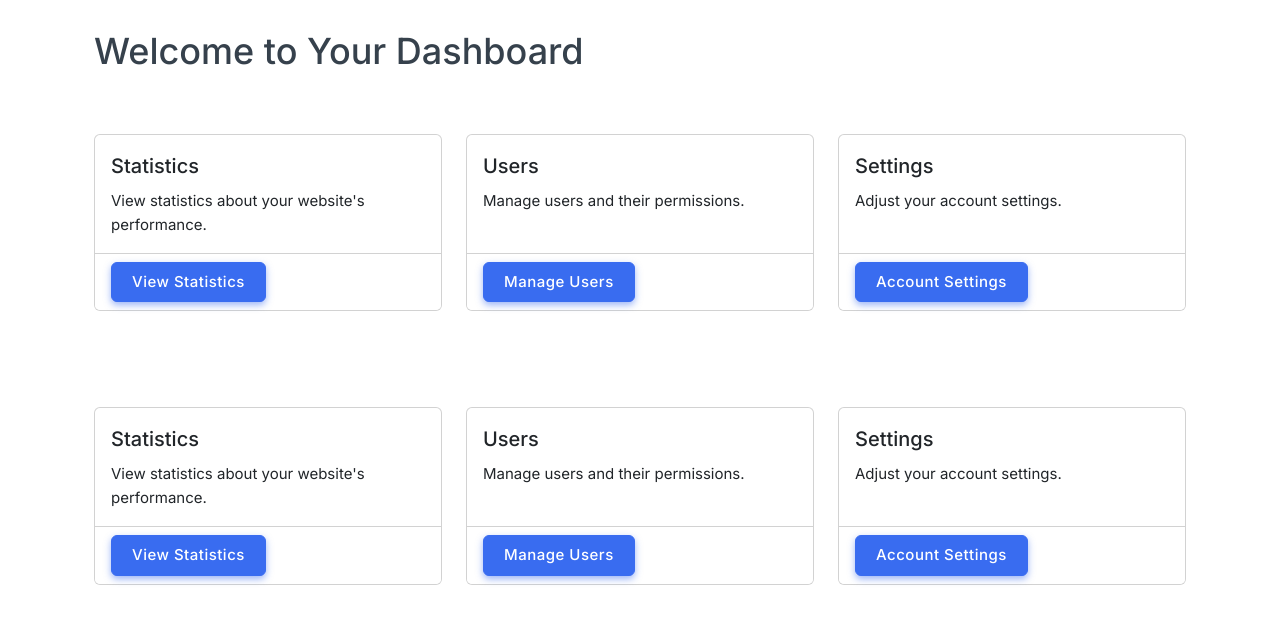
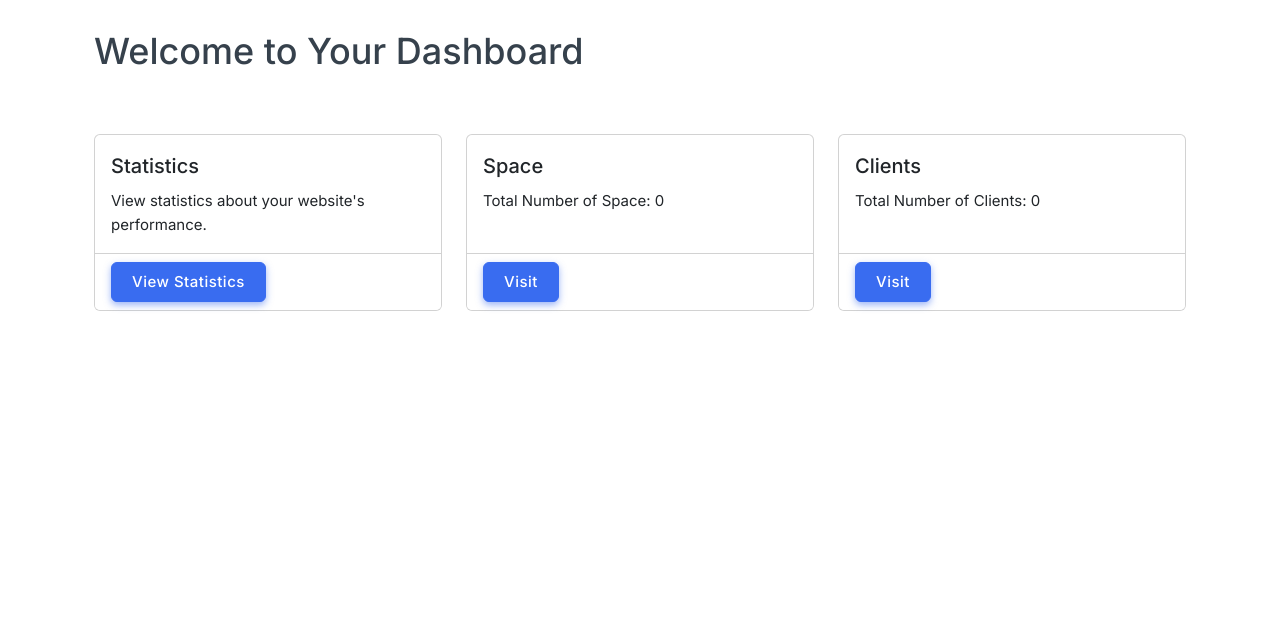
Before and after one commit to mahesh-51/Apna-space, a CodeIgniter app: page /work/dashboard in a window 1280 px wide. Shown: the part 73-705 px from the top of the page. Run offline with CodeIgniter, Linux system fonts and the light colour scheme; data that the repository does not hold is empty.

Commit message:
changes in dashboard file

```diff
--- a/application/controllers/Welcome.php
+++ b/application/controllers/Welcome.php
@@ -88,7 +88,14 @@ class Welcome extends CI_Controller {
 	{
 		$this->load->view('admin/header');
 		$this->load->view('admin/navbar');
-		$this->load->view('admin/dashboard');
+
+		$spacelist = $this->Space_Model->getSpaceList();
+		$data['spacecount'] = count($spacelist);
+
+		$clientlist = $this->Client_Model->getClientList();
+		$data['clientcount'] = count($clientlist);
+
+		$this->load->view('admin/dashboard', $data);
 		$this->load->view('admin/footer');
 	}
 
--- a/application/views/admin/dashboard.php
+++ b/application/views/admin/dashboard.php
@@ -31,57 +31,22 @@
     <div class="col-md-4">
       <div class="card">
         <div class="card-body">
-          <h5 class="card-title">Users</h5>
-          <p class="card-text">Manage users and their permissions.</p>
+          <h5 class="card-title">Space</h5>
+          <p class="card-text">Total Number of Space: <?php echo $spacecount ?> </p>
         </div>
         <div class="card-footer">
-          <a href="#" class="btn btn-primary">Manage Users</a>
+          <a href="<?php echo base_url() . 'space' ?>" class="btn btn-primary">Visit</a>
         </div>
       </div>
     </div>
     <div class="col-md-4">
       <div class="card">
         <div class="card-body">
-          <h5 class="card-title">Settings</h5>
-          <p class="card-text">Adjust your account settings.</p>
+          <h5 class="card-title">Clients</h5>
+          <p class="card-text">Total Number of Clients: <?php echo $clientcount ?> </p>
         </div>
         <div class="card-footer">
-          <a href="#" class="btn btn-primary">Account Settings</a>
-        </div>
-      </div>
-    </div>
-  </div>
-  <div class="row py-5">
-    <div class="col-md-4">
-      <div class="card">
-        <div class="card-body">
-          <h5 class="card-title">Statistics</h5>
-          <p class="card-text">View statistics about your website's performance.</p>
-        </div>
-        <div class="card-footer">
-          <a href="#" class="btn btn-primary">View Statistics</a>
-        </div>
-      </div>
-    </div>
-    <div class="col-md-4">
-      <div class="card">
-        <div class="card-body">
-          <h5 class="card-title">Users</h5>
-          <p class="card-text">Manage users and their permissions.</p>
-        </div>
-        <div class="card-footer">
-          <a href="#" class="btn btn-primary">Manage Users</a>
-        </div>
-      </div>
-    </div>
-    <div class="col-md-4">
-      <div class="card">
-        <div class="card-body">
-          <h5 class="card-title">Settings</h5>
-          <p class="card-text">Adjust your account settings.</p>
-        </div>
-        <div class="card-footer">
-          <a href="#" class="btn btn-primary">Account Settings</a>
+          <a href="<?php echo base_url() . 'client' ?>" class="btn btn-primary">Visit</a>
         </div>
       </div>
     </div>
```
